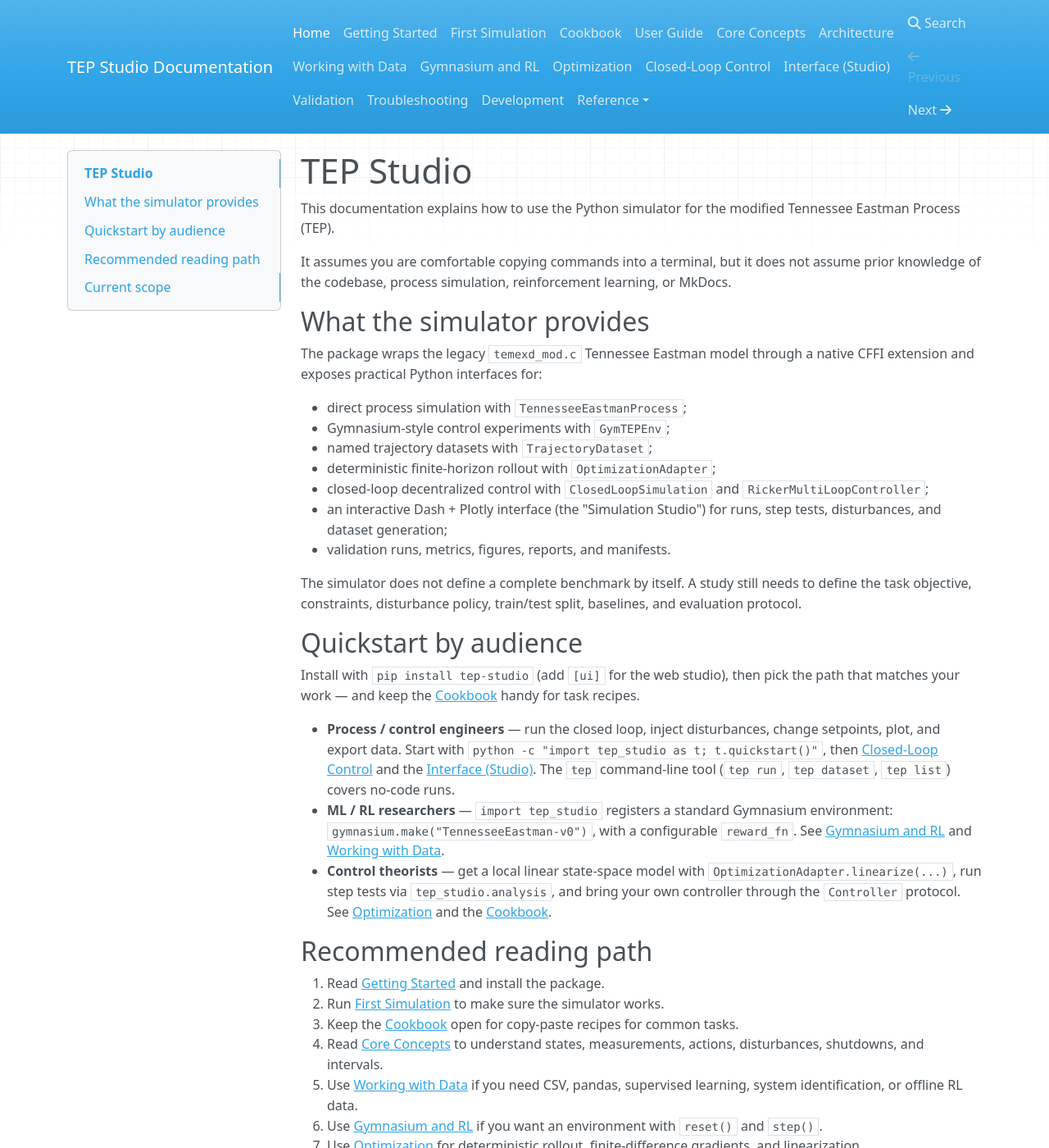
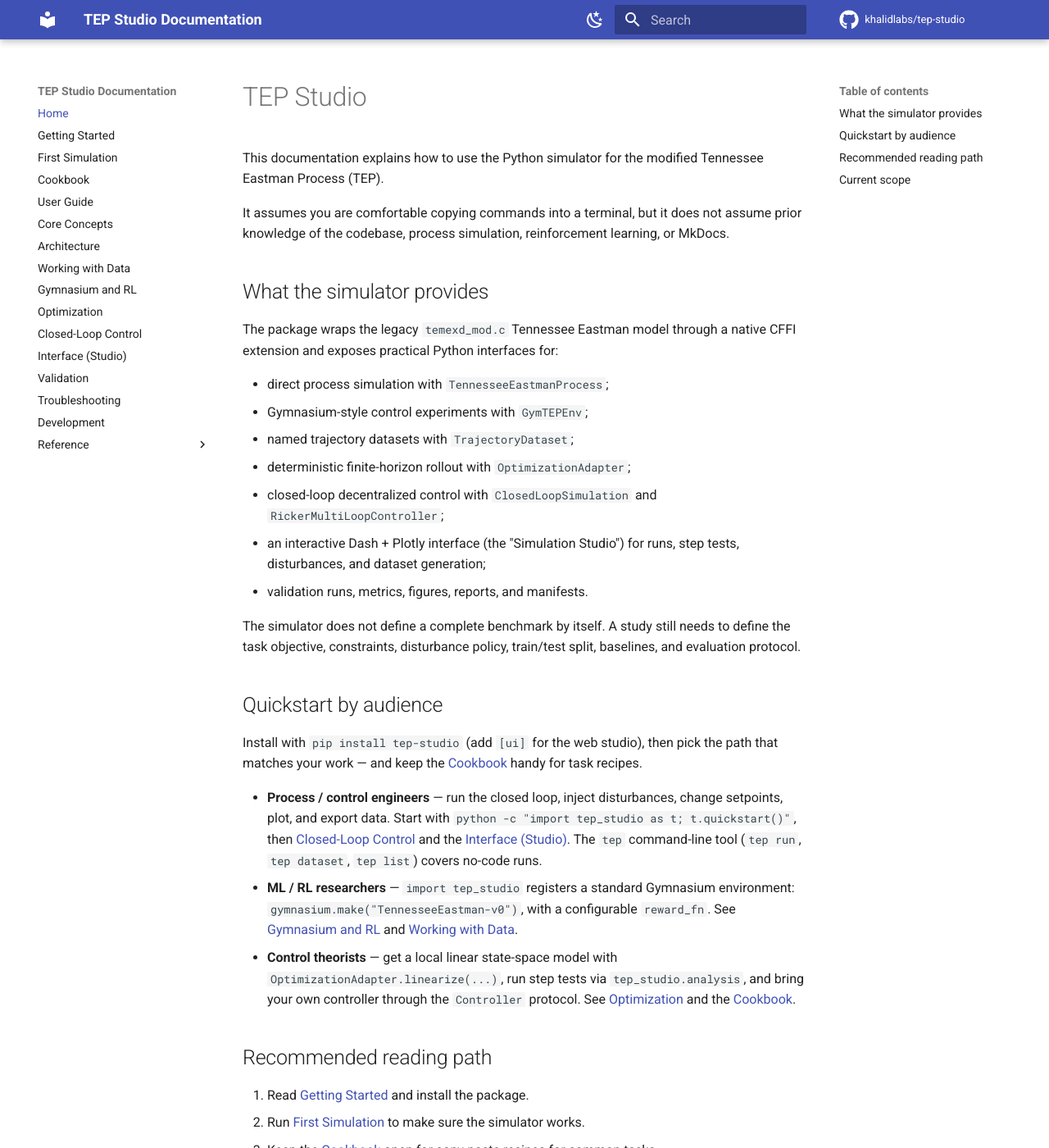
Before and after one commit to khalidlabs/tep-studio, an MkDocs documentation site: the page built from docs/index.md, in a window 1280 px wide and 1400 px high. Shown: the whole window at 82% size. Built offline with MkDocs 1.6.1 and Material for MkDocs 9.7.7, drawn with Linux system fonts in a browser that asks for light colours; nearby versions of some CDN libraries; comment, search, counter and statistics services are not loaded; some of the changed text lies outside the part shown.

Commit message:
docs: switch MkDocs theme to Material (mkdocs-material)
Adds mkdocs-material to the docs extra, rewrites the theme block (light/dark
palette toggle, nav + code-copy features, repo link), and drops the old
ReadTheDocs-specific extra.css.

```diff
--- a/docs/stylesheets/extra.css
+++ /dev/null
@@ -1,16 +0,0 @@
-body {
-  line-height: 1.55;
-}
-
-code {
-  white-space: pre-wrap;
-}
-
-table {
-  font-size: 0.95rem;
-}
-
-.wy-table-responsive table td,
-.wy-table-responsive table th {
-  white-space: normal;
-}
--- a/mkdocs.yml
+++ b/mkdocs.yml
@@ -1,11 +1,39 @@
 site_name: TEP Studio Documentation
-site_description: Practical documentation for the Python Tennessee Eastman Process simulator.
-site_url: ""
-repo_url: ""
+site_description: Documentation for TEP Studio, a schema-driven Python simulator for the modified Tennessee Eastman Process.
+site_url: "https://khalidlabs.com/tep-studio/"
+repo_url: "https://github.com/khalidlabs/tep-studio"
+repo_name: khalidlabs/tep-studio
 
 theme:
-  name: mkdocs
-  navigation_depth: 3
+  name: material
+  icon:
+    repo: fontawesome/brands/github
+  palette:
+    - media: "(prefers-color-scheme: light)"
+      scheme: default
+      primary: indigo
+      accent: indigo
+      toggle:
+        icon: material/weather-night
+        name: Switch to dark mode
+    - media: "(prefers-color-scheme: dark)"
+      scheme: slate
+      primary: indigo
+      accent: indigo
+      toggle:
+        icon: material/weather-sunny
+        name: Switch to light mode
+  features:
+    - navigation.instant
+    - navigation.tracking
+    - navigation.top
+    - toc.follow
+    - content.code.copy
+    - search.suggest
+    - search.highlight
+
+plugins:
+  - search
 
 nav:
   - Home: index.md
@@ -27,11 +55,12 @@
       - Public API: reference/api.md
       - Process Schema: reference/schema.md
 
-extra_css:
-  - stylesheets/extra.css
-
 markdown_extensions:
   - admonition
+  - tables
   - toc:
       permalink: true
-  - tables
+  - pymdownx.highlight:
+      anchor_linenums: true
+  - pymdownx.inlinehilite
+  - pymdownx.superfences
--- a/pyproject.toml
+++ b/pyproject.toml
@@ -46,6 +46,7 @@
 [project.optional-dependencies]
 docs = [
   "mkdocs>=1.6",
+  "mkdocs-material>=9.5",
 ]
 ui = [
   "dash[diskcache]>=2.16",
```
